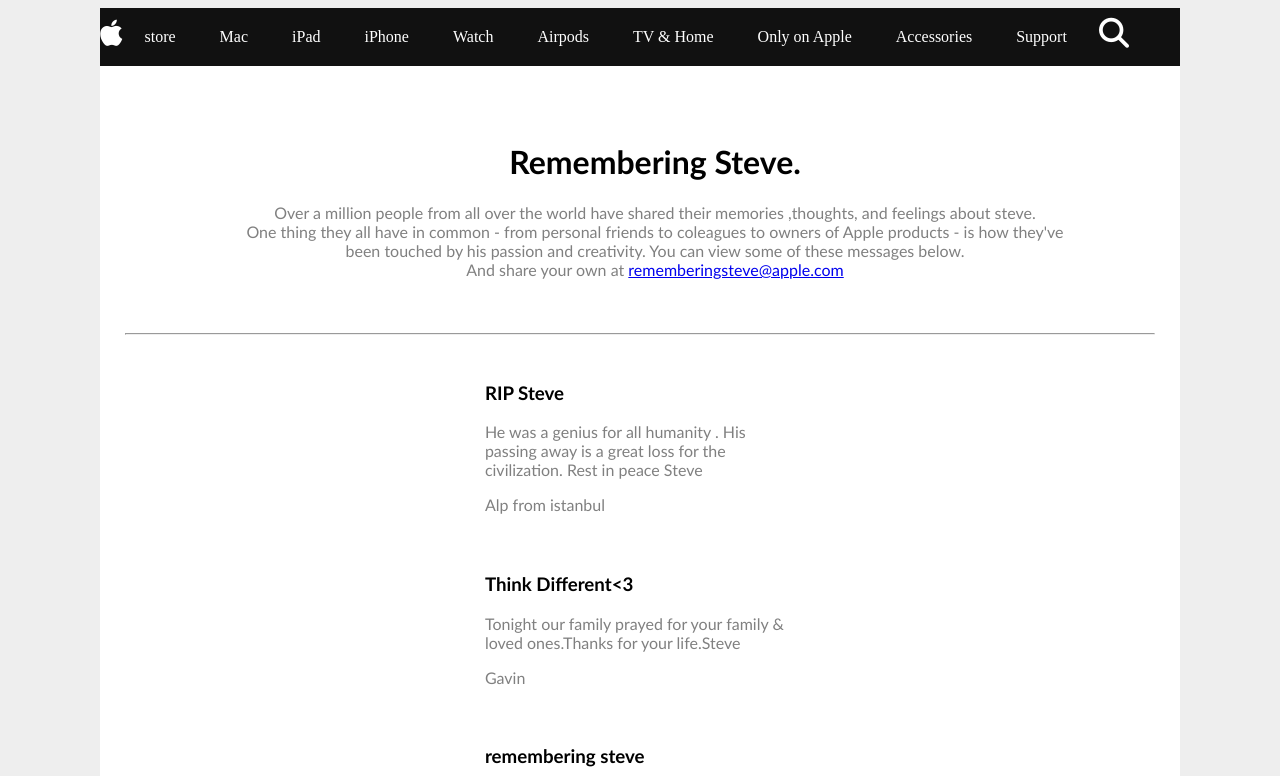
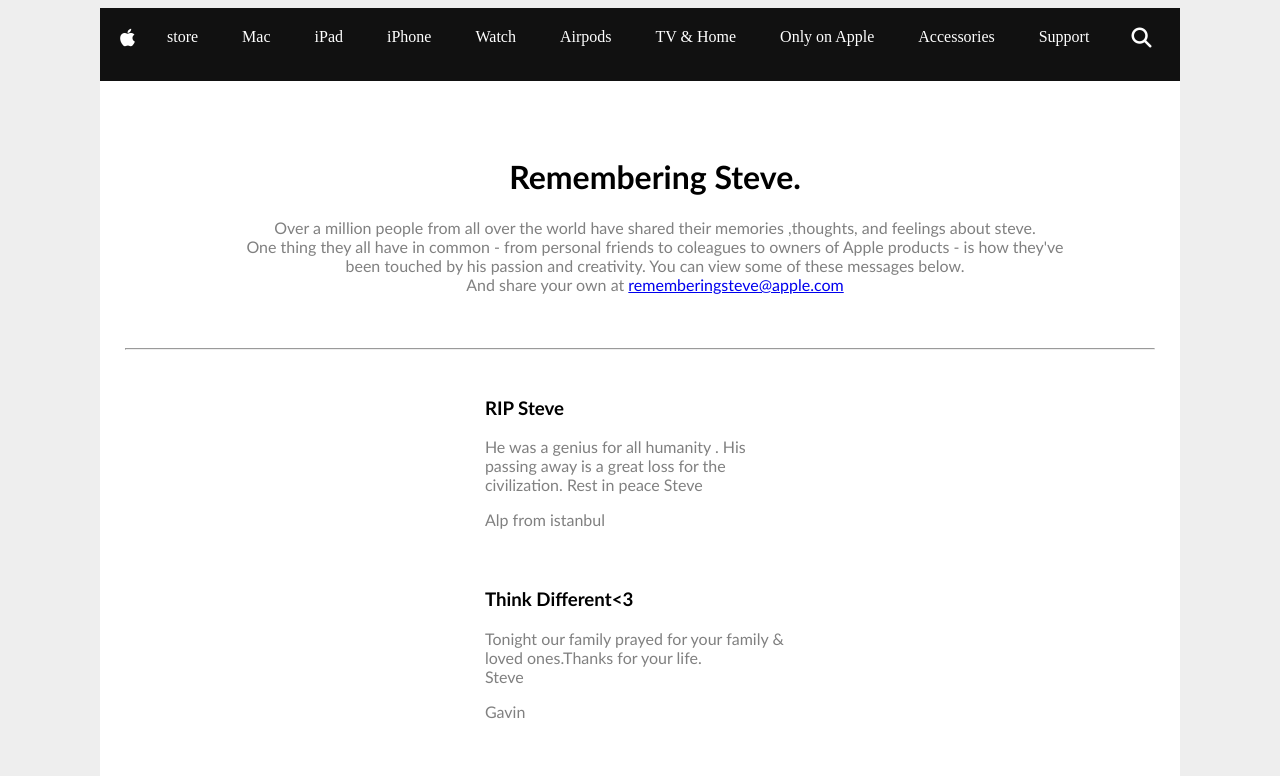
Before and after one commit to toyeomolara/third_css, a plain HTML site: page index.html in a window 1280 px wide. Shown: the top 776 px of the page. Drawn offline with Linux system fonts and the light colour scheme; some icons are missing.

Commit message:
edit
edit

```diff
--- a/index.html
+++ b/index.html
@@ -11,7 +11,7 @@
 <body>
     <div class="nav-menu">
         <ul>
-         <li><i class="fa fa-regular fa-apple" aria-hidden="true" style="font-size:30px;color:white;padding-top: 10px;"></i></li>
+         <li><i class="fa fa-regular fa-apple" aria-hidden="true" style="font-size:20px;color:white;padding-top: 10px; padding-left: 10px; margin: 10px;"></i></li>
         <li class="Active"><a href="£"> store</a></li>
         <li><a href="£">Mac</a></li>
         <li><a href="£">iPad</a></li>
@@ -22,8 +22,8 @@
         <li><a href="£">Only on Apple</a></li>
         <li><a href="$">Accessories</a></li>
         <li><a href="#">Support</a></li>
-        <li><i class="fa fa-search" aria-hidden="true"  style="font-size:30px;color:white;padding-top: 10px; padding-left: 10px;"></i></li>
-        <li><i class="fa-sharp fa-light fa-magnifying-glass"  style="font-size:20px;color:white;padding-top: 10px;"></i></li>
+        <li><i class="fa fa-search" aria-hidden="true"  style="font-size:20px;color:white;padding-top: 10px; padding-left: 10px; margin: 10px;"></i></li>
+        <li><i class="fa-sharp fa-light fa-magnifying-glass"  style="font-size:20px;color:white;padding-top: 10px; margin: 10px;"></i></li>
      </ul>
 
     </div>
@@ -42,7 +42,8 @@
 
          <div class="paragraphs">
             <h3 class="head">Think Different<3</h3>
-            <p>Tonight our family prayed for your family & loved ones.Thanks for your life.Steve</p>
+            <p>Tonight our family prayed for your family & loved ones.Thanks for your life.<br>
+                Steve</p>
             <bdo>Gavin</bdo>
          </div>
          <div class="paragraphs">
--- a/style.css
+++ b/style.css
@@ -37,7 +37,6 @@
     border: 14px;
     align-items: center;
     justify-content: center;
-    /* text-align: center; */
     text-decoration-color: gray;
     background-color: white;
     font-family: 'Gill Sans', 'Gill Sans MT', Calibri, 'Trebuchet MS', sans-serif;
```
